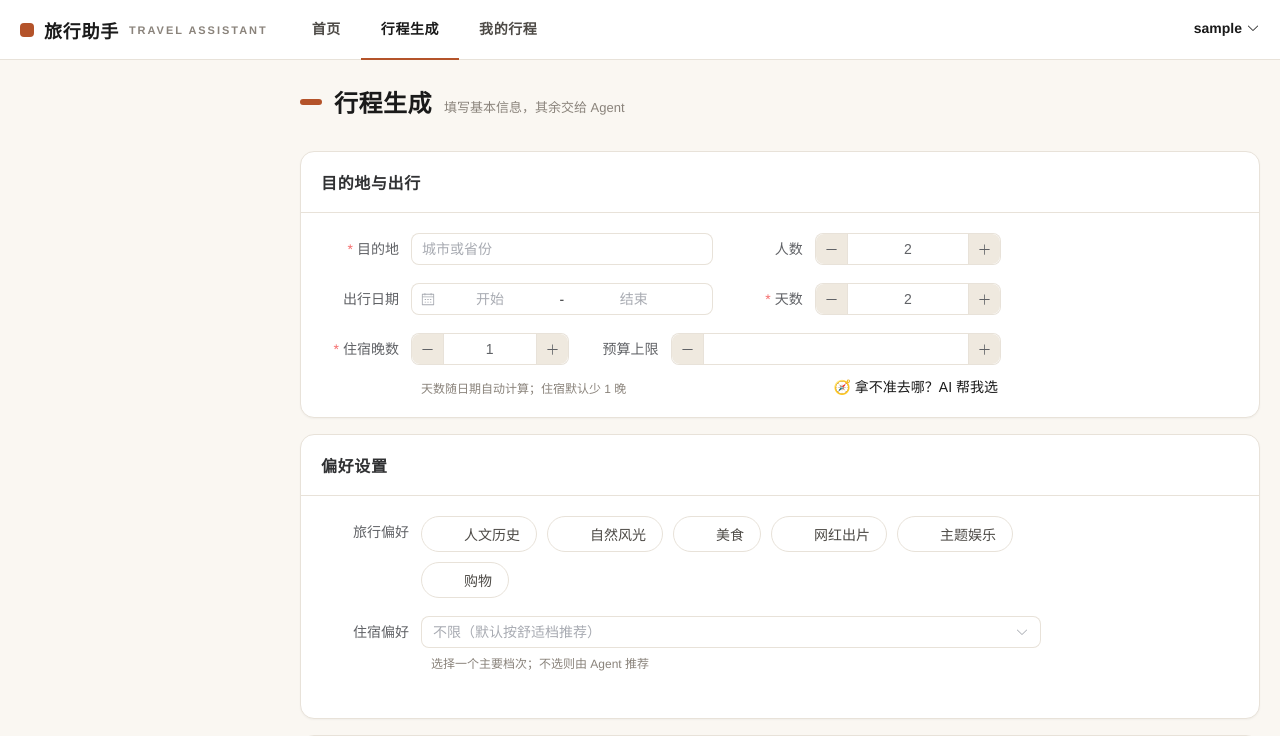
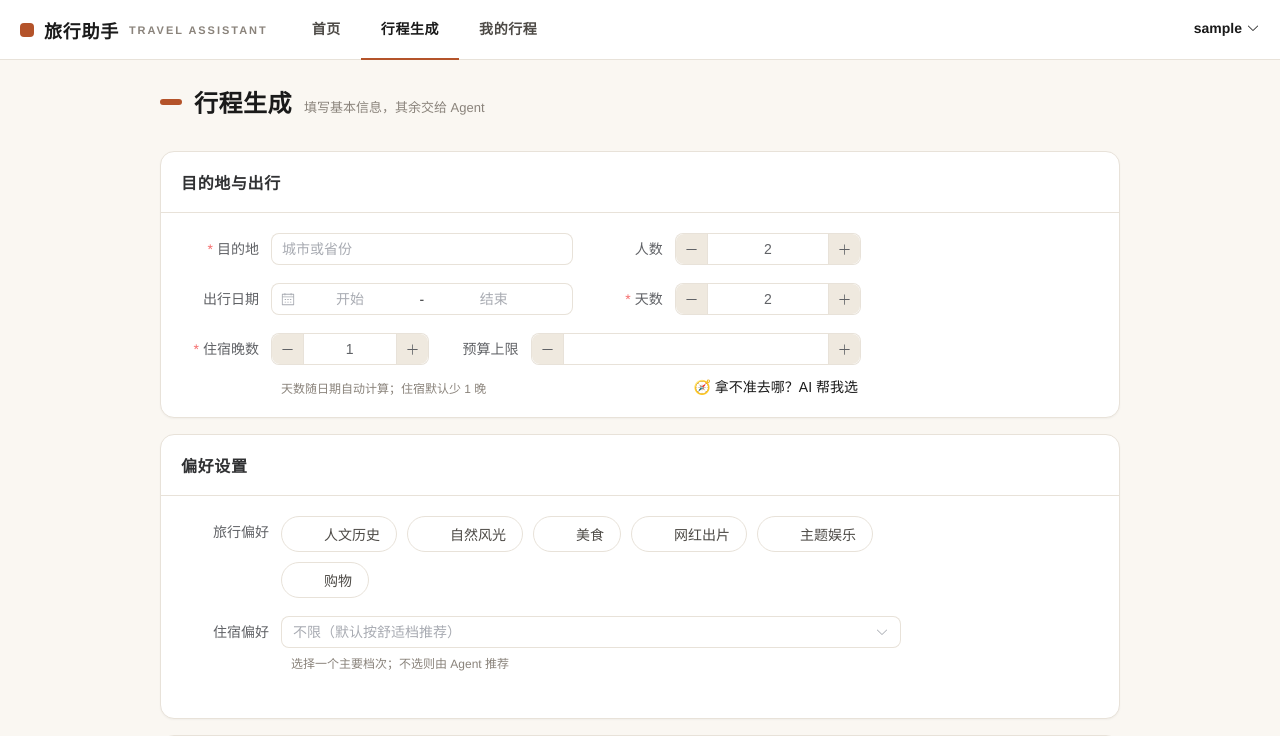
Before and after one commit to wabcyyyy/Travel-Assistant, a Vue app in the folder travel-frontend-vue/: page /generate in a window 1280 px wide. Shown: the top 736 px of the page. Built offline with nearby package versions, Linux system fonts and the light colour scheme; sample sign-in values are in the browser's storage; some icons are missing.

Commit message:
fix: 抽屉打开时主内容改用 transform 左移，保持居中观感

```diff
--- a/travel-frontend-vue/src/views/GenerateView.vue
+++ b/travel-frontend-vue/src/views/GenerateView.vue
@@ -1,5 +1,5 @@
 <template>
-  <div class="generate-page" :style="{ marginRight: guideVisible ? '400px' : '0' }">
+  <div class="generate-page" :style="{ transform: guideVisible ? 'translateX(-200px)' : 'none' }">
     <div class="lp-page-head">
       <span class="bar"></span>
       <h2>行程生成</h2>
@@ -361,7 +361,7 @@
   display: flex;
   flex-direction: column;
   gap: 16px;
-  transition: margin-right 0.3s ease;
+  transition: transform 0.3s ease;
 }
 
 .form-tips {
```
